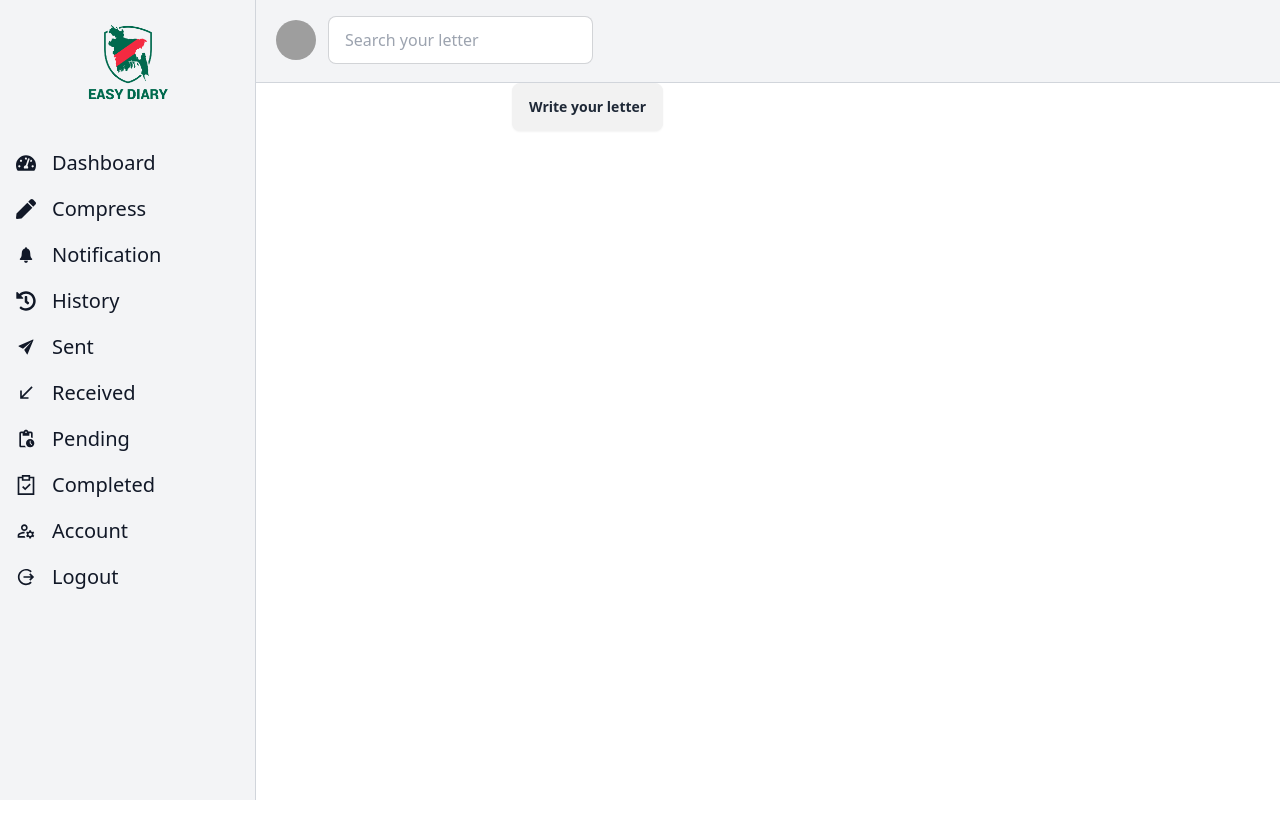
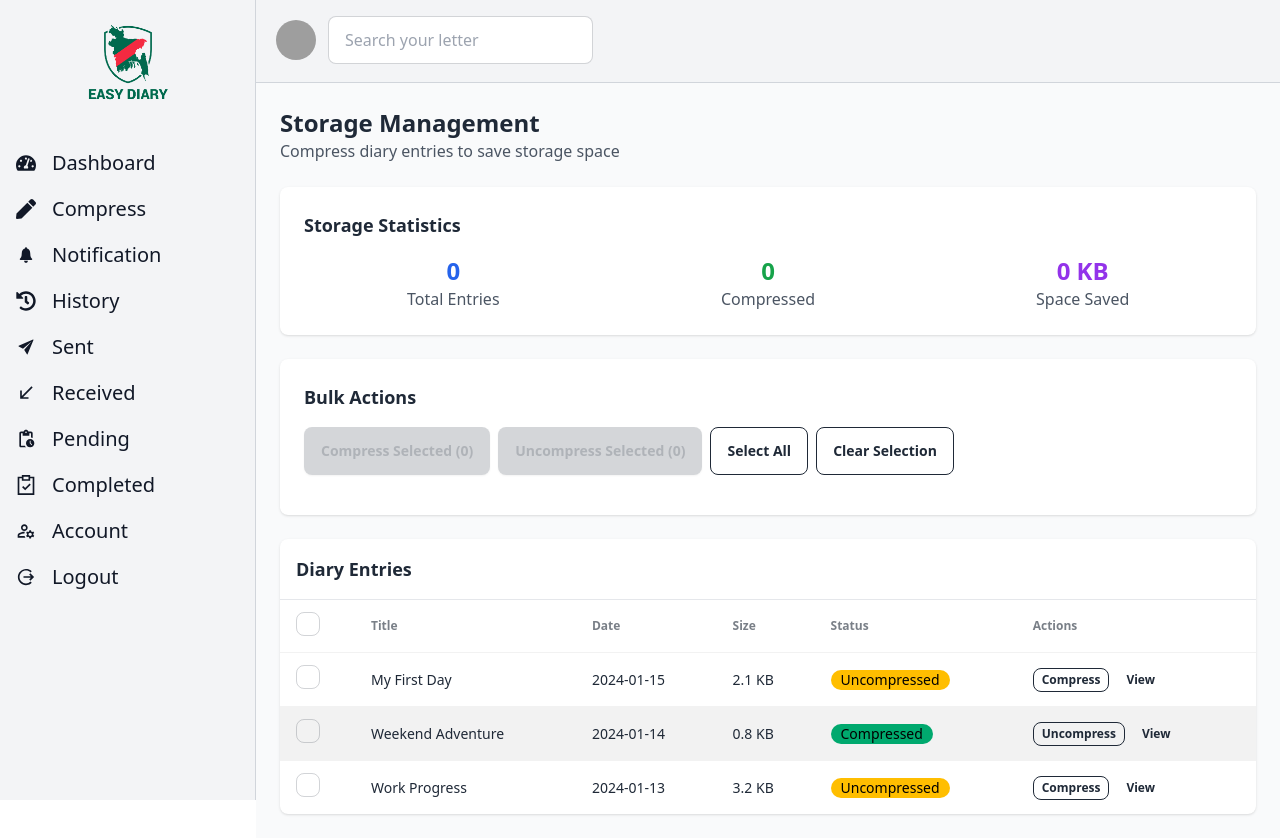
Before and after one commit to Naziur-Rahman/Easy-diary, a React (Vite) app: page /compress in a window 1280 px wide. Before the commit the page ends 800 px from the top, so only its background shows below. Built offline with nearby package versions, Linux system fonts and the light colour scheme; grey boxes are pictures that could not be loaded.

Commit message:
compress page update

```diff
--- a/src/Components/Compress/Compress.jsx
+++ b/src/Components/Compress/Compress.jsx
@@ -1,28 +1,193 @@
-import Navbar from "../SideBar/Navbar"
+import Navbar from "../SideBar/Navbar";
+import { useState } from "react";
+
 const Compress = () => {
+  const [selectedEntries, setSelectedEntries] = useState([]);
+  const [compressionStats, setCompressionStats] = useState({
+    totalEntries: 0,
+    compressedEntries: 0,
+    spaceSaved: "0 KB"
+  });
+
+  // Sample data - replace with your actual data
+  const diaryEntries = [
+    { id: 1, title: "My First Day", content: "Today was amazing...", date: "2024-01-15", compressed: false, size: "2.1 KB" },
+    { id: 2, title: "Weekend Adventure", content: "Went hiking...", date: "2024-01-14", compressed: true, size: "0.8 KB" },
+    { id: 3, title: "Work Progress", content: "Finished the project...", date: "2024-01-13", compressed: false, size: "3.2 KB" },
+  ];
+
+  const handleCompressEntries = () => {
+    // Logic to compress selected entries
+    console.log("Compressing entries:", selectedEntries);
+    // Add your compression logic here
+    document.getElementById('compression_modal').showModal();
+  };
+
+  const handleUncompressEntries = () => {
+    // Logic to uncompress selected entries
+    console.log("Uncompressing entries:", selectedEntries);
+    // Add your uncompression logic here
+  };
+
+  const toggleEntrySelection = (entryId) => {
+    setSelectedEntries(prev =>
+      prev.includes(entryId)
+        ? prev.filter(id => id !== entryId)
+        : [...prev, entryId]
+    );
+  };
+
+  const selectAllEntries = () => {
+    setSelectedEntries(diaryEntries.map(entry => entry.id));
+  };
+
+  const clearSelection = () => {
+    setSelectedEntries([]);
+  };
+
   return (
     <>
-   <div className="ml-16 md:ml-64">
-    <Navbar></Navbar>
-   <div className='ml-16 md:ml-64'>
-      {/* You can open the modal using document.getElementById('ID').showModal() method */}
-<div className="items-center justify-center m-auto">
-<button className="btn " onClick={()=>document.getElementById('my_modal_3').showModal()}>Write your letter</button>
+      <div className="ml-16 md:ml-64 min-h-screen bg-gray-50">
+        <Navbar />
+
+        <div className="p-6">
+          {/* Header */}
+          <div className="mb-6">
+            <h1 className="text-2xl font-bold text-gray-800">Storage Management</h1>
+            <p className="text-gray-600">Compress diary entries to save storage space</p>
           </div>
-<dialog id="my_modal_3" className="modal">
+
+          {/* Compression Stats */}
+          <div className="bg-white rounded-lg shadow p-6 mb-6">
+            <h2 className="text-lg font-semibold mb-4">Storage Statistics</h2>
+            <div className="grid grid-cols-1 md:grid-cols-3 gap-4">
+              <div className="text-center">
+                <div className="text-2xl font-bold text-blue-600">{compressionStats.totalEntries}</div>
+                <div className="text-gray-600">Total Entries</div>
+              </div>
+              <div className="text-center">
+                <div className="text-2xl font-bold text-green-600">{compressionStats.compressedEntries}</div>
+                <div className="text-gray-600">Compressed</div>
+              </div>
+              <div className="text-center">
+                <div className="text-2xl font-bold text-purple-600">{compressionStats.spaceSaved}</div>
+                <div className="text-gray-600">Space Saved</div>
+              </div>
+            </div>
+          </div>
+
+          {/* Bulk Actions */}
+          <div className="bg-white rounded-lg shadow p-6 mb-6">
+            <h2 className="text-lg font-semibold mb-4">Bulk Actions</h2>
+            <div className="flex flex-wrap gap-2 mb-4">
+              <button
+                className="btn btn-primary"
+                onClick={handleCompressEntries}
+                disabled={selectedEntries.length === 0}
+              >
+                Compress Selected ({selectedEntries.length})
+              </button>
+              <button
+                className="btn btn-secondary"
+                onClick={handleUncompressEntries}
+                disabled={selectedEntries.length === 0}
+              >
+                Uncompress Selected ({selectedEntries.length})
+              </button>
+              <button className="btn btn-outline" onClick={selectAllEntries}>
+                Select All
+              </button>
+              <button className="btn btn-outline" onClick={clearSelection}>
+                Clear Selection
+              </button>
+            </div>
+          </div>
+
+          {/* Entries List */}
+          <div className="bg-white rounded-lg shadow">
+            <div className="p-4 border-b">
+              <h2 className="text-lg font-semibold">Diary Entries</h2>
+            </div>
+            <div className="overflow-x-auto">
+              <table className="table table-zebra w-full">
+                <thead>
+                  <tr>
+                    <th>
+                      <label>
+                        <input
+                          type="checkbox"
+                          className="checkbox"
+                          checked={selectedEntries.length === diaryEntries.length}
+                          onChange={(e) => e.target.checked ? selectAllEntries() : clearSelection()}
+                        />
+                      </label>
+                    </th>
+                    <th>Title</th>
+                    <th>Date</th>
+                    <th>Size</th>
+                    <th>Status</th>
+                    <th>Actions</th>
+                  </tr>
+                </thead>
+                <tbody>
+                  {diaryEntries.map(entry => (
+                    <tr key={entry.id}>
+                      <td>
+                        <label>
+                          <input
+                            type="checkbox"
+                            className="checkbox"
+                            checked={selectedEntries.includes(entry.id)}
+                            onChange={() => toggleEntrySelection(entry.id)}
+                          />
+                        </label>
+                      </td>
+                      <td>
+                        <div className="font-medium">{entry.title}</div>
+                      </td>
+                      <td>{entry.date}</td>
+                      <td>{entry.size}</td>
+                      <td>
+                        <span className={`badge ${entry.compressed ? 'badge-success' : 'badge-warning'}`}>
+                          {entry.compressed ? 'Compressed' : 'Uncompressed'}
+                        </span>
+                      </td>
+                      <td>
+                        <button className="btn btn-xs btn-outline mr-2">
+                          {entry.compressed ? 'Uncompress' : 'Compress'}
+                        </button>
+                        <button className="btn btn-xs btn-ghost">View</button>
+                      </td>
+                    </tr>
+                  ))}
+                </tbody>
+              </table>
+            </div>
+          </div>
+        </div>
+      </div>
+
+      {/* Compression Modal */}
+      <dialog id="compression_modal" className="modal">
         <div className="modal-box">
           <form method="dialog">
-      {/* if there is a button in form, it will close the modal */}
             <button className="btn btn-sm btn-circle btn-ghost absolute right-2 top-2">✕</button>
           </form>
-    <h3 className="font-bold text-lg">Hello!</h3>
-    <p className="py-4">Press ESC key or click on ✕ button to close</p>
+          <h3 className="font-bold text-lg">Compression Started!</h3>
+          <div className="py-4">
+            <p>Compressing {selectedEntries.length} entries...</p>
+            <progress className="progress progress-primary w-full mt-4"></progress>
+            <p className="text-sm text-gray-600 mt-2">
+              This may take a few moments. Your entries will be available after compression.
+            </p>
+          </div>
+          <div className="modal-action">
+            <button className="btn btn-primary">Close</button>
+          </div>
         </div>
       </dialog>
-    </div>
-   </div>
     </>
-  )
-}
+  );
+};
 
-export default Compress
+export default Compress;
--- /dev/null
+++ b/src/Components/Compress/compressionUtils.js
@@ -0,0 +1,43 @@
+// utils/compressionUtils.js
+export const compressText = (text) => {
+  // Simple compression using Base64 (replace with better algorithm if needed)
+  try {
+    const compressed = btoa(unescape(encodeURIComponent(text)));
+    return {
+      compressed: true,
+      data: compressed,
+      originalSize: new Blob([text]).size,
+      compressedSize: new Blob([compressed]).size
+    };
+  } catch (error) {
+    console.error('Compression error:', error);
+    return null;
+  }
+};
+
+export const decompressText = (compressedText) => {
+  try {
+    return decodeURIComponent(escape(atob(compressedText)));
+  } catch (error) {
+    console.error('Decompression error:', error);
+    return null;
+  }
+};
+
+export const calculateSpaceSaved = (entries) => {
+  const compressedEntries = entries.filter(entry => entry.compressed);
+  const totalSaved = compressedEntries.reduce((acc, entry) => {
+    return acc + (entry.originalSize - entry.compressedSize);
+  }, 0);
+
+  return formatBytes(totalSaved);
+};
+
+export const formatBytes = (bytes, decimals = 2) => {
+  if (bytes === 0) return '0 Bytes';
+  const k = 1024;
+  const dm = decimals < 0 ? 0 : decimals;
+  const sizes = ['Bytes', 'KB', 'MB', 'GB'];
+  const i = Math.floor(Math.log(bytes) / Math.log(k));
+  return parseFloat((bytes / Math.pow(k, i)).toFixed(dm)) + ' ' + sizes[i];
+};
```
Lines whose indentation alone changed are shown as unchanged.
